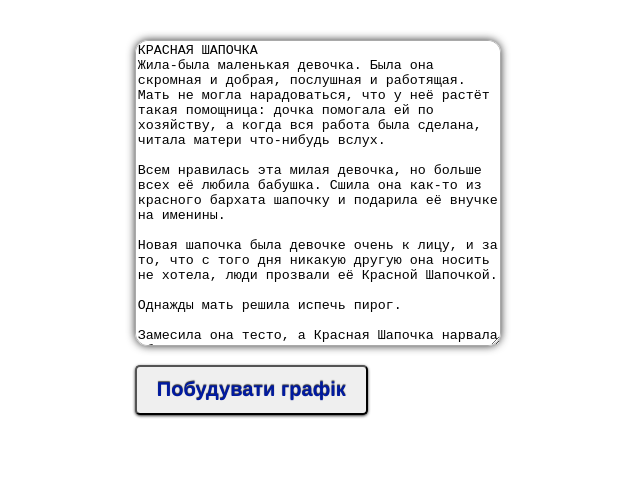
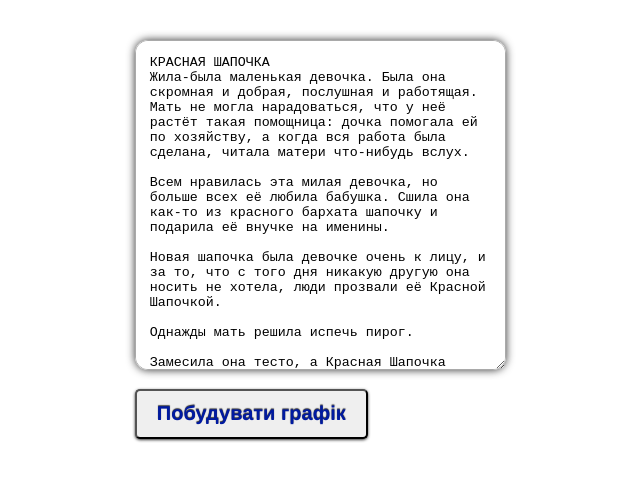
Before and after one commit to sweetcolor/Computational-linguistics, a website: page public_html/index.html in a window 1280 px wide. Shown: the whole page, without its empty margins (126-766 px from the left). Drawn offline with nearby package versions, Linux system fonts and the light colour scheme.

Commit message:
add padding to textarea

```diff
--- a/public_html/style.css
+++ b/public_html/style.css
@@ -11,10 +11,11 @@ and open the template in the editor.
 #input-text {
     border: 1px solid darkgrey;
     resize: vertical;
-    width: 95%;
+    width: 90%;
     border-radius: 13px;
     box-shadow: 0 0 8px #333333;
     margin-bottom: 15px;
+    padding: 14px;
 }
 
 .input-panel {
```
